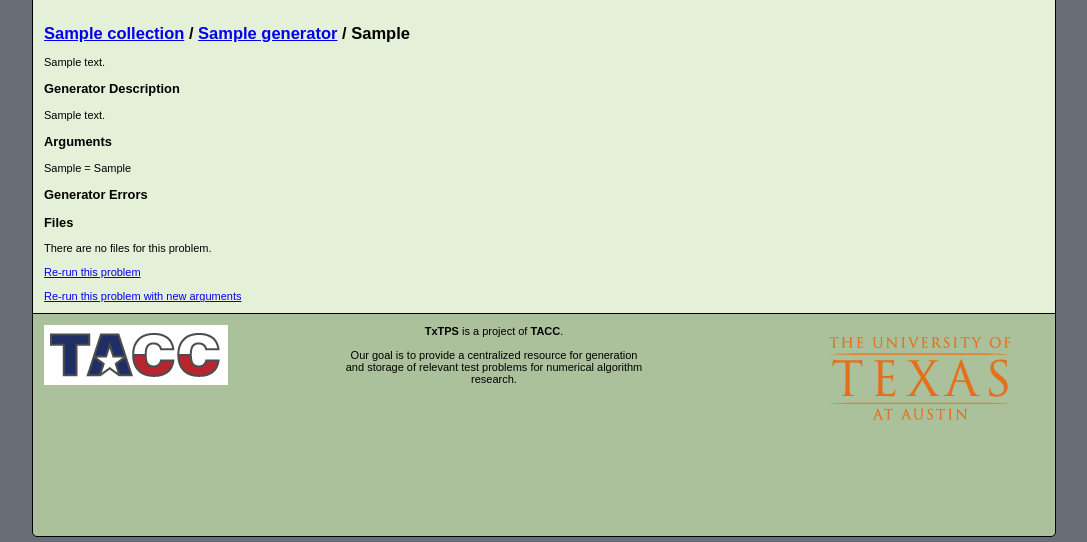
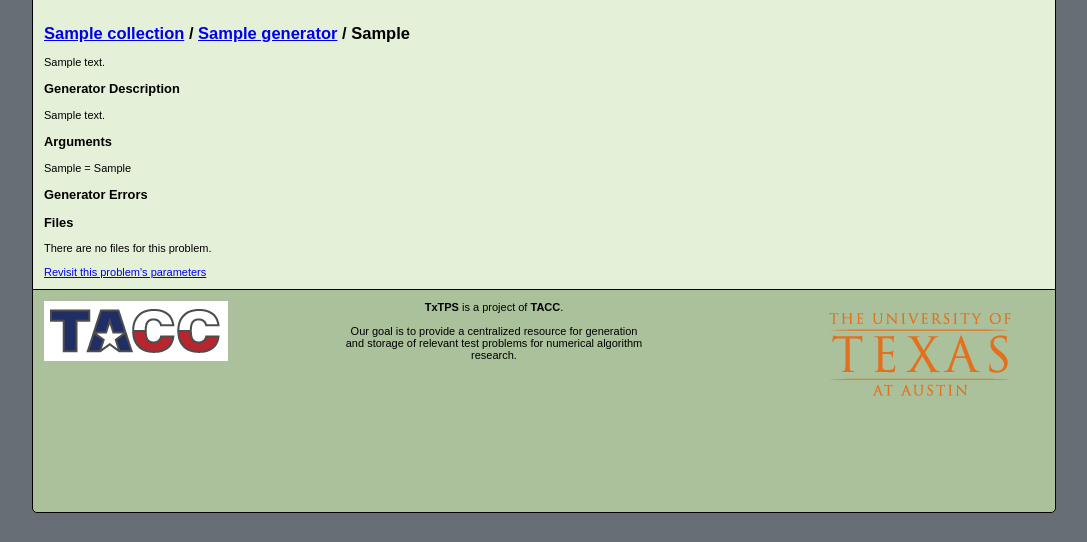
Before and after one commit to happycodemonkey/txtps_ci, a CodeIgniter app: page /index.php/problems/profile/1 in a window 1280 px wide. Shown: the part 143-685 px from the top of the page, without its empty margins (126-1213 px from the left). Run offline with CodeIgniter, Linux system fonts and the light colour scheme; data comes from the database, SQL or seed files in the repository; tables that the repository leaves empty hold one stand-in row (values such as "Sample post").

Commit message:
hid rerun link and reworded revisit

```diff
--- a/application/views/problems/profile.php
+++ b/application/views/problems/profile.php
@@ -47,13 +47,13 @@
 		}
 	}
 
-	print "<br /><br />";
-	print "<a target='_blank' href='/problems/rerun/" . $problems->id . "'>";
-	print "Re-run this problem";
-	print "</a>";
+	//print "<br /><br />";
+	//print "<a target='_blank' href='/problems/rerun/" . $problems->id . "'>";
+	//print "Re-run this problem";
+	//print "</a>";
 	print "<br /><br />";
 	print "<a target='_blank' href='/problems/add/" . $generators->id . "/" . $problems->id . "'>";
-	print "Re-run this problem with new arguments";
+	print "Revisit this problem's parameters";
 	print "</a>";
 ?>
 </div>
```
